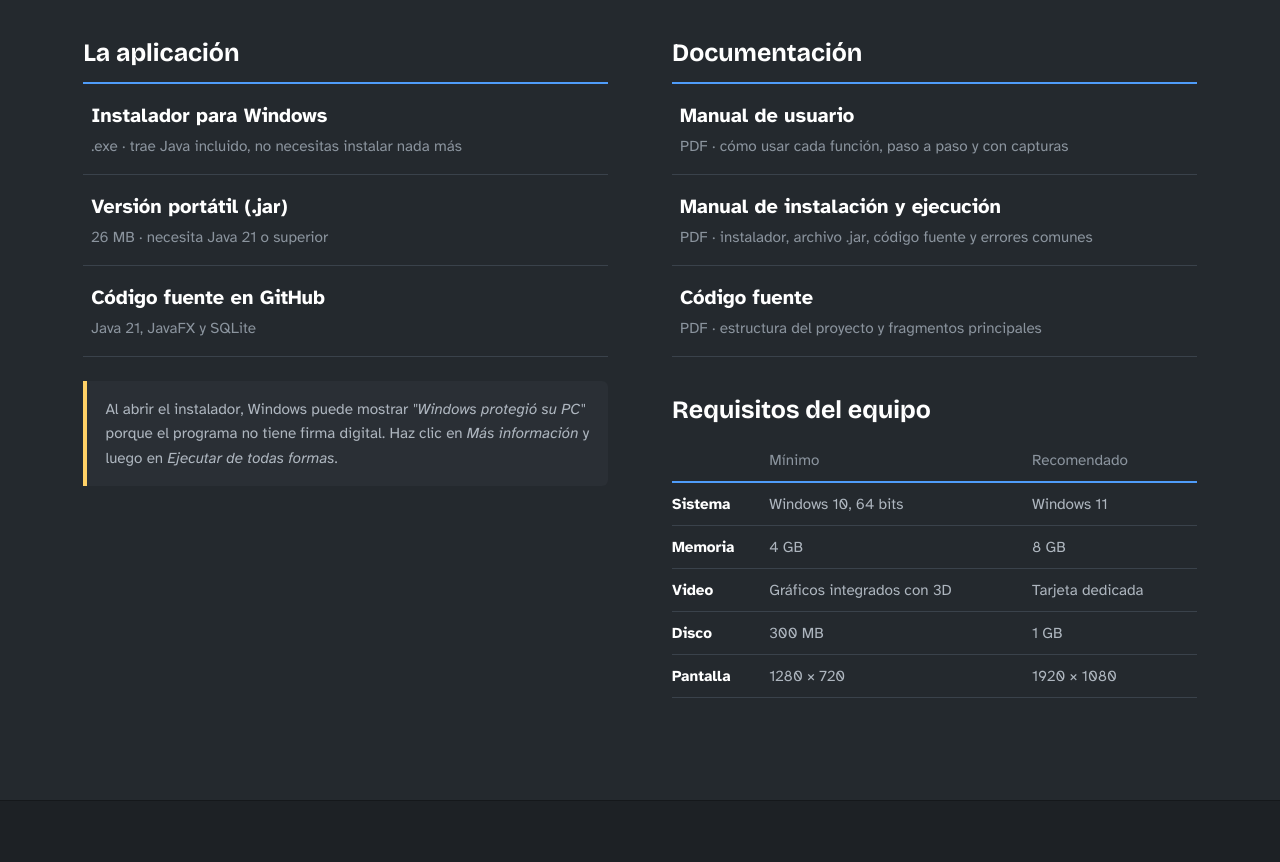
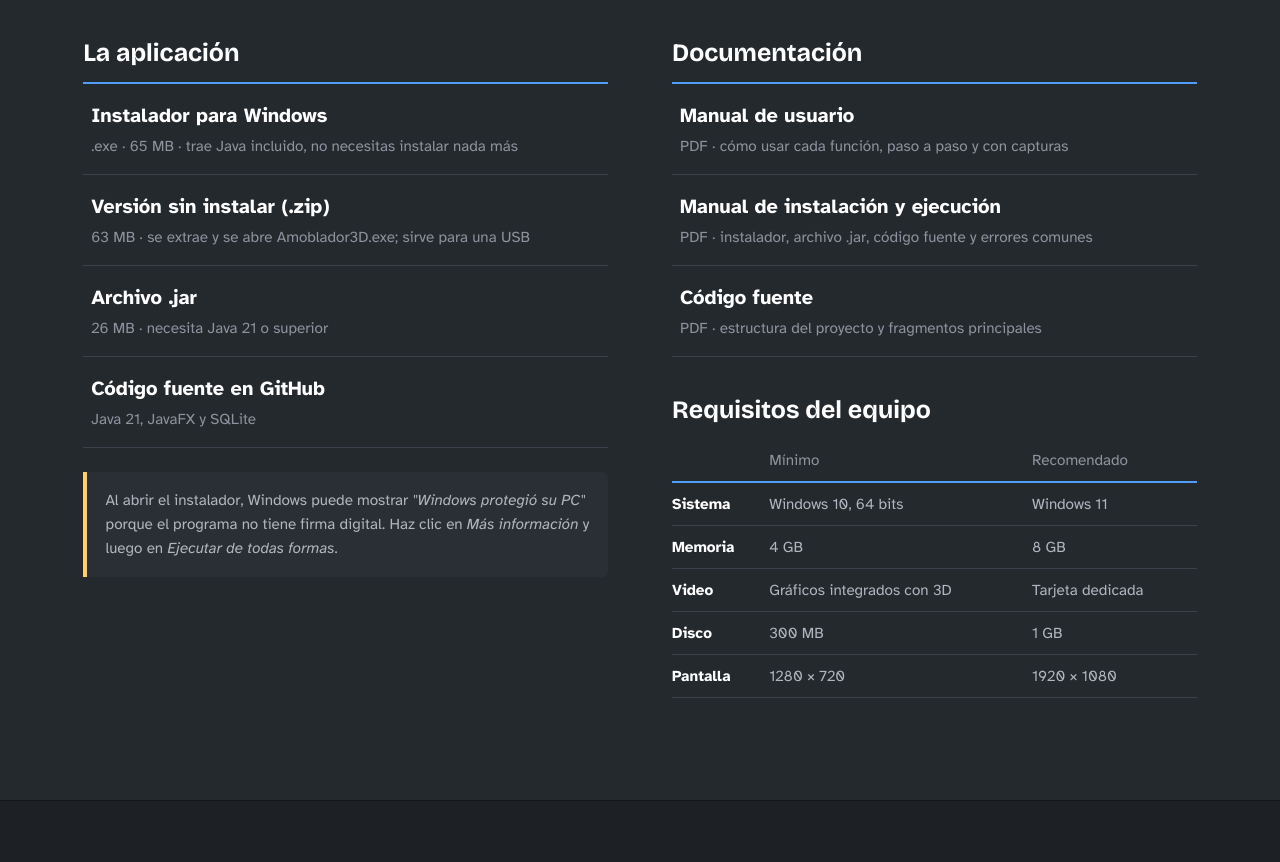
Before and after one commit to alex123floresc-sketch/amoblador3d_web, a plain HTML site: page index.html in a window 1280 px wide. Shown: the part 6400-7262 px from the top of the page. Drawn offline with nearby package versions, Linux system fonts and the light colour scheme.

Commit message:
Descargas directas de la versión 2.0.0: instalador, ZIP y .jar
Co-Authored-By: Claude Opus 5.5 <noreply@anthropic.com>

```diff
--- a/index.html
+++ b/index.html
@@ -457,14 +457,20 @@
           <h3>La aplicación</h3>
           <ul class="archivos">
             <li>
-              <a href="https://github.com/alex123floresc-sketch/amoblador3d/releases/latest">
+              <a href="https://github.com/alex123floresc-sketch/amoblador3d/releases/download/v2.0.0/Amoblador3D-2.0.0.exe">
                 <span class="archivo-nombre">Instalador para Windows</span>
-                <span class="archivo-meta">.exe · trae Java incluido, no necesitas instalar nada más</span>
+                <span class="archivo-meta">.exe · 65 MB · trae Java incluido, no necesitas instalar nada más</span>
               </a>
             </li>
             <li>
-              <a href="https://github.com/alex123floresc-sketch/amoblador3d/releases/latest">
-                <span class="archivo-nombre">Versión portátil (.jar)</span>
+              <a href="https://github.com/alex123floresc-sketch/amoblador3d/releases/download/v2.0.0/Amoblador3D-2.0.0-windows.zip">
+                <span class="archivo-nombre">Versión sin instalar (.zip)</span>
+                <span class="archivo-meta">63 MB · se extrae y se abre Amoblador3D.exe; sirve para una USB</span>
+              </a>
+            </li>
+            <li>
+              <a href="https://github.com/alex123floresc-sketch/amoblador3d/releases/download/v2.0.0/amoblador3d.jar">
+                <span class="archivo-nombre">Archivo .jar</span>
                 <span class="archivo-meta">26 MB · necesita Java 21 o superior</span>
               </a>
             </li>
```
Also changed, not shown: 1 other file.
